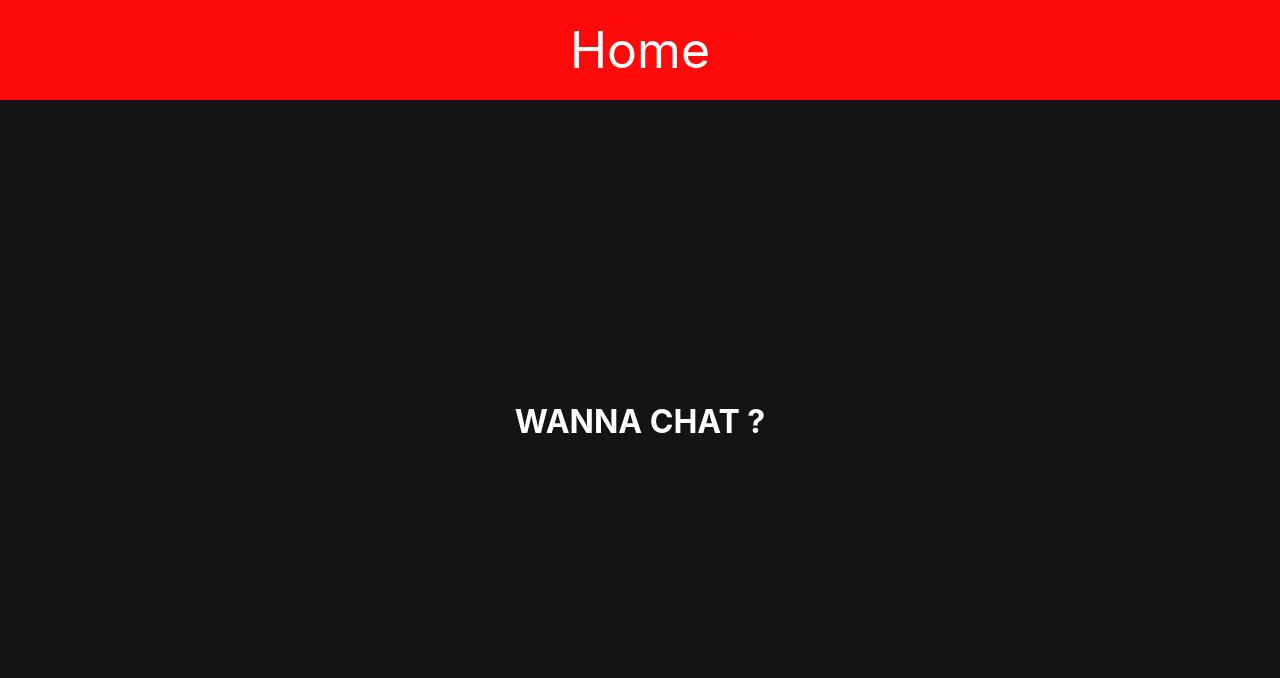
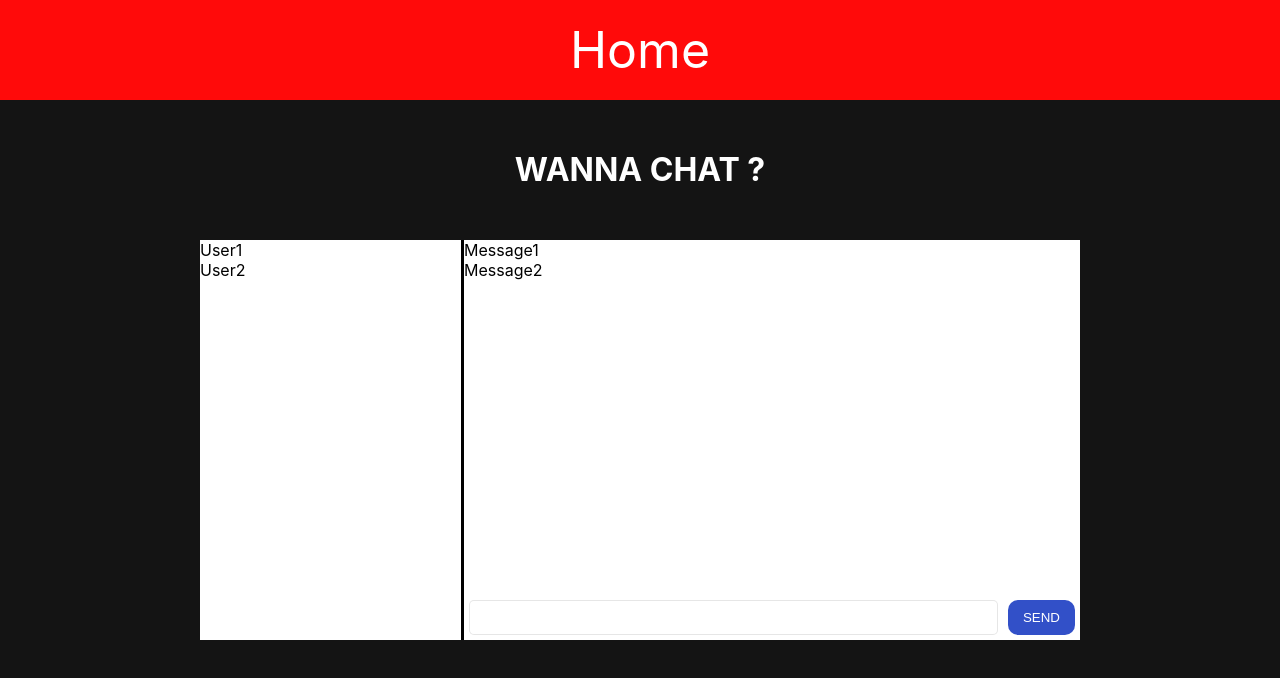
Before and after one commit to justprobst/frontender, a React (Create React App) app in the folder application/: page /chat in a window 1280 px wide. Shown: the top 678 px of the page. Built offline with nearby package versions, Linux system fonts and the light colour scheme.

Commit message:
add chat structure

```diff
--- /dev/null
+++ b/application/src/components/chat/AddMessage/AddMessage.css
@@ -0,0 +1,39 @@
+.AddMessage {
+    display: flex;
+    background-color: #fff;
+}
+
+.AddMessage__Input {
+    width: 100%;
+    margin: 5px;
+    padding: 5px;
+    border-radius: 5px;
+    border: 1px solid rgba(10, 10, 10, 0.1);
+}
+
+.AddMessage__Input:focus {
+    outline: none;
+}
+
+.AddMessage__Button {
+    margin: 5px;
+    padding: 10px 15px;
+    text-transform: uppercase;
+    background-color: rgb(50, 80, 200);
+    border-radius: 10px;
+    border-style: none;
+    color: white
+}
+
+.AddMessage__Button:hover {
+    background-color: rgb(180, 0, 120);
+    cursor: pointer;
+}
+
+.AddMessage__Button:active {
+    background-color: rgb(120, 0, 120);
+}
+
+.AddMessage__Button:focus {
+    outline: none;
+}
--- /dev/null
+++ b/application/src/components/chat/AddMessage/AddMessage.jsx
@@ -0,0 +1,13 @@
+import React from 'react';
+import './AddMessage.css';
+
+function AddMessage() {
+    return (
+        <div className="AddMessage">
+            <input className="AddMessage__Input" type="text" />
+            <button className="AddMessage__Button">Send</button>
+        </div>
+    );
+}
+
+export default AddMessage;
--- /dev/null
+++ b/application/src/components/chat/MessagesList/MessagesList.css
@@ -0,0 +1,4 @@
+.MessagesList {
+    height: 100%;
+    background-color: #fff;
+}
--- /dev/null
+++ b/application/src/components/chat/MessagesList/MessagesList.jsx
@@ -0,0 +1,13 @@
+import React from 'react';
+import './MessagesList.css';
+
+function MessagesList() {
+    return (
+        <div className="MessagesList">
+            <div>Message1</div>
+            <div>Message2</div>
+        </div>
+    );
+}
+
+export default MessagesList;
--- /dev/null
+++ b/application/src/components/chat/Sidebar/Sidebar.css
@@ -0,0 +1,7 @@
+.Sidebar {
+    display: inline-block;
+    width: 30%;
+    background-color: #fff;
+    border-right: 3px solid black;
+    box-sizing: border-box;
+}
--- /dev/null
+++ b/application/src/components/chat/Sidebar/Sidebar.jsx
@@ -0,0 +1,13 @@
+import React from 'react';
+import './Sidebar.css';
+
+function Sidebar() {
+    return (
+        <div className="Sidebar">
+            <div>User1</div>
+            <div>User2</div>
+        </div>
+    );
+}
+
+export default Sidebar;
--- a/application/src/pages/Chat/Chat.css
+++ b/application/src/pages/Chat/Chat.css
@@ -4,9 +4,6 @@
 }
 
 .Chat__Link {
-    position: absolute;
-    left: 0;
-    right: 0;
     display: block;
     text-align: center;
     color: white;
@@ -20,10 +17,25 @@
     background: rgb(255, 10, 10);
 }
 
-.Title {
-    position: absolute;
-    top: 50vh;
-    left: 50%;
-    transform: translate(-50%, -50%);
+.Chat__Window {
+    display: flex;
+    height: 400px;
+    padding: 30px 200px 0 200px;
+}
+
+.Chat__Title {
+    margin-top: 50px;
+    text-align: center;
     color: white;
 }
+
+.Chat__Sidebar {
+    width: 30px;
+}
+
+.MessagesWindow {
+    display: flex;
+    flex-direction: column;
+    width: 70%;
+    height: 100%;
+}
--- a/application/src/pages/Chat/Chat.jsx
+++ b/application/src/pages/Chat/Chat.jsx
@@ -1,12 +1,23 @@
 import React from 'react';
 import { Link } from 'react-router-dom';
 import './Chat.css';
+
+import Sidebar from '../../components/chat/Sidebar/Sidebar';
+import MessagesList from '../../components/chat/MessagesList/MessagesList';
+import AddMessage from '../../components/chat/AddMessage/AddMessage';
 
 function Chat() {
     return (
         <div className="Chat">
             <Link className="Chat__Link" to="/">Home</Link>
-            <h1 className="Title">WANNA CHAT ?</h1>
+            <h1 className="Chat__Title">WANNA CHAT ?</h1>
+            <div className="Chat__Window">
+                <Sidebar />
+                <div className="MessagesWindow">
+                    <MessagesList />
+                    <AddMessage />
+                </div>
+            </div>
         </div>
     );
 }
```
